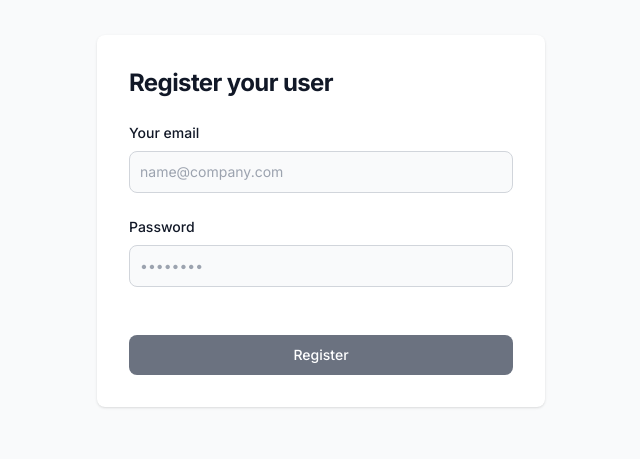
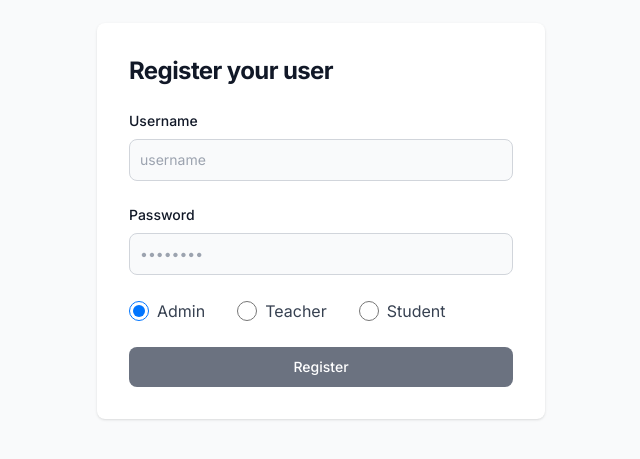
Before and after one commit to daim-cell/knolad, a Next.js app: page /routes/register in a window 1280 px wide. Shown: the part 179-638 px from the top of the page, without its empty margins (319-959 px from the left). Built offline with nearby package versions, Linux system fonts and the light colour scheme.

Commit message:
second-last

```diff
--- /dev/null
+++ b/app/api/auth/[...nextauth]/route.ts
@@ -0,0 +1,85 @@
+import NextAuth from "next-auth/next";
+import CredentialsProvider from "next-auth/providers/credentials";
+import { compare } from "bcrypt";
+import openDB from '../../../utils/database';
+import { NextResponse } from "next/server";
+
+interface Session {
+  id: string; // Define id property
+  user: {
+    email: string | null | undefined;
+  };
+}
+
+const handler = NextAuth({
+  session: {
+    strategy: "jwt",
+  },
+
+  pages: {
+    signIn: "/routes/login",
+  },
+
+  providers: [
+    CredentialsProvider({
+      name: "Credentials",
+      credentials: {
+        email: { label: "Email", type: "text" },
+        password: { label: "Password", type: "password" },
+      },
+      async authorize(credentials, req) {
+        if (!credentials) {
+          console.error("No credentials provided");
+          return null;
+        }
+
+        const db = await openDB();
+        console.log("credentials", credentials);
+
+        try {
+          const response:any = await db.get(`SELECT * FROM users WHERE username = ?`, [credentials.email]);
+          const user = response;
+          console.log("user", user);
+
+          if (user) {
+            const passwordCorrect = await compare(credentials.password, user.password);
+
+            if (passwordCorrect) {
+              return {
+                id: user.id,
+                email: user.username,
+                category : user.category
+              };
+            } else {
+              console.error("Password is incorrect");
+            }
+          } else {
+            console.error("No user found");
+          }
+        } catch (error) {
+          console.error("Database error:", error);
+        }
+
+        return null;
+      },
+    }),
+  ],
+  callbacks: {
+    async jwt({ token, user }) {
+      if(user){
+        token.user = user
+      }
+
+      return token;
+    },
+    async session({ session, token }) {
+      // Add token data to the session
+      if (token) {
+        session.user = token
+      }
+      return session;
+    }
+  }
+});
+
+export { handler as GET, handler as POST };
--- a/app/api/auth/login/route.ts
+++ /dev/null
@@ -1,27 +0,0 @@
-import { NextApiRequest, NextApiResponse } from 'next';
-import jwt from 'jsonwebtoken';
-import  openDB  from '../../../utils/database'
-import {  NextResponse } from 'next/server';
-
-const JWT_SECRET = "konald"
-
-export async function POST(req: Request) {
-  console.log("here")
-    const body = await req.json()
-    const { username, password } = body;
-    const db = await openDB();
-    console.log(db)
-    const user = await db.get('SELECT * FROM users WHERE username = ? AND password = ?', [username, password]);
-    console.log(user)
-    if (user) {
-      // res.status(200).json({ message: 'Login successful' });
-      const token = jwt.sign({ userId: user.id }, JWT_SECRET , {
-        expiresIn: '1m',
-      })
-      console.log(token)
-      return NextResponse.json({ token })
-    } else {
-      return NextResponse.json({ status: 400 ,message: 'Invalid username or password' });
-    }
-
-}
--- /dev/null
+++ b/app/components/Radio.tsx
@@ -0,0 +1,27 @@
+import React from 'react';
+
+interface RadioButtonProps {
+    label: string;
+    name: string;
+    value: string;
+    checked: boolean;
+    onChange: (event: React.ChangeEvent<HTMLInputElement>) => void;
+}
+
+const RadioButton: React.FC<RadioButtonProps> = ({ label, name, value, checked, onChange }) => {
+    return (
+        <label className="flex items-center space-x-2">
+            <input
+                type="radio"
+                name={name}
+                value={value}
+                checked={checked}
+                onChange={onChange}
+                className="form-radio h-5 w-5 text-blue-600"
+            />
+            <span className="text-gray-700">{label}</span>
+        </label>
+    );
+};
+
+export default RadioButton;
--- a/app/layout.tsx
+++ b/app/layout.tsx
@@ -1,8 +1,7 @@
 import type { Metadata } from "next";
 import { Inter } from "next/font/google";
 import "./globals.css";
-
-import { Toaster } from 'react-hot-toast';
+import Provider from "./provider";
 const inter = Inter({ subsets: ["latin"] });
 
 export const metadata: Metadata = {
@@ -17,8 +16,11 @@ export default function RootLayout({
 }>) {
   return (
     <html lang="en">
-      <body className={inter.className}>{children}</body>
-      {/* <Toaster position="top-center" /> */}
+      <body className={inter.className}>
+        <Provider>
+        {children}
+        </Provider>
+        </body>
     </html>
   );
 }
--- /dev/null
+++ b/app/provider.tsx
@@ -0,0 +1,8 @@
+'use client'
+import { SessionProvider } from 'next-auth/react'
+
+const Provider = ({ children }: any) => {
+  return <SessionProvider>{children}</SessionProvider>
+}
+
+export default Provider
--- a/app/routes/login/page.tsx
+++ b/app/routes/login/page.tsx
@@ -1,39 +1,46 @@
 'use client'
 import { useRouter } from 'next/navigation';
-import { useState } from 'react';
+import { useState, useEffect } from 'react';
 import toast, { Toaster } from 'react-hot-toast';
+import { signIn, useSession } from "next-auth/react";
+
 
 export default function LoginPage() {
   const router = useRouter();
   const [email, setEmail] = useState('');
   const [password, setPassword] = useState('');
 
+  const { data: session } = useSession();
+  useEffect(() => {
+    if (session) {
+      console.log(session)
+      router.push('/')
+    }
+  }, [session])
+
   const handleSubmit = async (event:any) => {
     event.preventDefault();
-    // Perform form submission logic here
-    console.log('Form submitted with email:', email, 'and password:', password);
+
     try {
-      const response = await fetch("/api/auth/login", {
-        method: "POST",
-        headers: {
-          "Content-Type": "application/json",
-        },
-        body: JSON.stringify({ email, password }),
+      const response: any = await signIn("credentials", {
+        email,
+        password,
+        redirect: false,
       });
+      console.log("response",{ response });
+
       if (!response.ok) {
         throw new Error("Network response was not ok");
       }
       // Process response here
-      console.log("loged in", response);
-      toast.success( "Logged In" );
+      console.log("Login Successful", response);
+      toast.success("Login Successful");
     } catch (error: any) {
-      console.error("loged in failed:", error);
-      toast.error("Failed");
+      console.error("Login Failed:", error);
+      toast.error("Login Failed");
     }
-    router.push('/');
   };
 
-export default function Login() {
   return (
     <section className="bg-gray-50 dark:bg-gray-900">
 
@@ -52,13 +59,13 @@ export default function Login() {
                   Your email
                 </label>
                 <input
-                  type="email"
+                  type="user"
                   name="email"
                   id="email"
                   value={email}
                   onChange={(e) => setEmail(e.target.value)}
                   className="bg-gray-50 border border-gray-300 text-gray-900 sm:text-sm rounded-lg focus:ring-primary-600 focus:border-primary-600 block w-full p-2.5 dark:bg-gray-700 dark:border-gray-600 dark:placeholder-gray-400 dark:text-white dark:focus:ring-blue-500 dark:focus:border-blue-500"
-                  placeholder="name@company.com"
+                  placeholder="username"
                   required
                 ></input>
               </div>
@@ -81,31 +88,6 @@ export default function Login() {
                 ></input>
               </div>
               <div className="flex items-center justify-between">
-                {/* <div className="flex items-start">
-                  <div className="flex items-center h-5">
-                    <input
-                      id="remember"
-                      aria-describedby="remember"
-                      type="checkbox"
-                      className="w-4 h-4 border border-gray-300 rounded bg-gray-50 focus:ring-3 focus:ring-primary-300 dark:bg-gray-700 dark:border-gray-600 dark:focus:ring-primary-600 dark:ring-offset-gray-800"
-                      required
-                    ></input>
-                  </div> */}
-                  {/* <div className="ml-3 text-sm">
-                    <label
-                      htmlFor="remember"
-                      className="text-gray-500 dark:text-gray-300"
-                    >
-                      Remember me
-                    </label>
-                  </div>
-                </div> */}
-                {/* <a
-                  href="/routes/register"
-                  className="text-sm font-medium text-primary-600 hover:underline dark:text-primary-500"
-                >
-                  Signup?
-                </a> */}
               </div>
               <button
                 type="submit"
--- a/app/routes/register/page.tsx
+++ b/app/routes/register/page.tsx
@@ -2,27 +2,31 @@
 import { useRouter } from 'next/navigation';
 import { useState } from 'react';
 import toast, { Toaster } from 'react-hot-toast';
+import RadioButton from '../../components/Radio';
+
 
 export default function Register() {
   const router = useRouter();
   const [email, setEmail] = useState('');
   const [password, setPassword] = useState('');
 
-  const handleGoogleSignIn = () => {
-    // Handle Google sign in here
-    console.log('Google sign in clicked');
-  };
+  const [category, setCategory] = useState<string>('admin');
+
+    const handleOptionChange = (event: React.ChangeEvent<HTMLInputElement>) => {
+      console.log(event.target.value)
+        setCategory(event.target.value);
+    };
 
   const handleSubmit = async (event:any) => {
     event.preventDefault();
-    console.log('Form submitted with email:', email, 'and password:', password);
+    console.log('Form submitted with email:', email, 'and password:', password, category);
     try {
       const response = await fetch("/api/auth/register", {
         method: "POST",
         headers: {
           "Content-Type": "application/json",
         },
-        body: JSON.stringify({ email, password }),
+        body: JSON.stringify({ email, password, category }),
       });
       if (!response.ok) {
         throw new Error("Network response was not ok");
@@ -34,7 +38,6 @@ export default function Register() {
       console.error("Registration Failed:", error);
       toast.error("Registration Failed");
     }
-    // router.push('/login');
   };
 
   return (
@@ -52,16 +55,16 @@ export default function Register() {
                   htmlFor="email"
                   className="block mb-2 text-sm font-medium text-gray-900 dark:text-white"
                 >
-                  Your email
+                  Username
                 </label>
                 <input
-                  type="email"
-                  name="email"
+                  type="username"
+                  name="username"
                   id="email"
                   value={email}
                   onChange={(e) => setEmail(e.target.value)}
                   className="bg-gray-50 border border-gray-300 text-gray-900 sm:text-sm rounded-lg focus:ring-primary-600 focus:border-primary-600 block w-full p-2.5 dark:bg-gray-700 dark:border-gray-600 dark:placeholder-gray-400 dark:text-white dark:focus:ring-blue-500 dark:focus:border-blue-500"
-                  placeholder="name@company.com"
+                  placeholder="username"
                   required
                 ></input>
               </div>
@@ -83,32 +86,34 @@ export default function Register() {
                   required
                 ></input>
               </div>
-              <div className="flex items-center justify-between">
-                <div className="flex items-start">
-                  {/* <div className="flex items-center h-5">
-                    <input
-                      id="remember"
-                      aria-describedby="remember"
-                      type="checkbox"
-                      className="w-4 h-4 border border-gray-300 rounded bg-gray-50 focus:ring-3 focus:ring-primary-300 dark:bg-gray-700 dark:border-gray-600 dark:focus:ring-primary-600 dark:ring-offset-gray-800"
-                      required
-                    ></input>
-                  </div> */}
-                  {/* <div className="ml-3 text-sm">
-                    <label
-                      htmlFor="remember"
-                      className="text-gray-500 dark:text-gray-300"
-                    >
-                      Remember me
-                    </label>
-                  </div> */}
+              <div className="flex items-center">
+                <div className="flex items-center justify-center">
+            <div className="flex justify-evenly items-center space-x-8">
+                <RadioButton
+                    label="Admin"
+                    name="options"
+                    value="admin"
+                    checked={category === 'admin'}
+                    onChange={handleOptionChange}
+                />
+                <RadioButton
+                    label="Teacher"
+                    name="options"
+                    value="teacher"
+                    checked={category === 'teacher'}
+                    onChange={handleOptionChange}
+                />
+                <RadioButton
+                    label="Student"
+                    name="options"
+                    value="student"
+                    checked={category === 'student'}
+                    onChange={handleOptionChange}
+                />
+            </div>
+        {/* </div> */}
                 </div>
-                {/* <a
-                  href="/routes/login"
-                  className="text-sm font-medium text-primary-600 hover:underline dark:text-primary-500"
-                >
-                  Signin
-                </a> */}
+
               </div>
               <button
                 type="submit"
```
Also changed, not shown: app/api/auth/register/route.ts (+9 -23 lines), app/components/Level.tsx (+19 -10 lines), app/page.tsx (+19 -4 lines), middleware.ts (added, +35 -0 lines), 1 other file (tests, documents, lock files or other folders).
